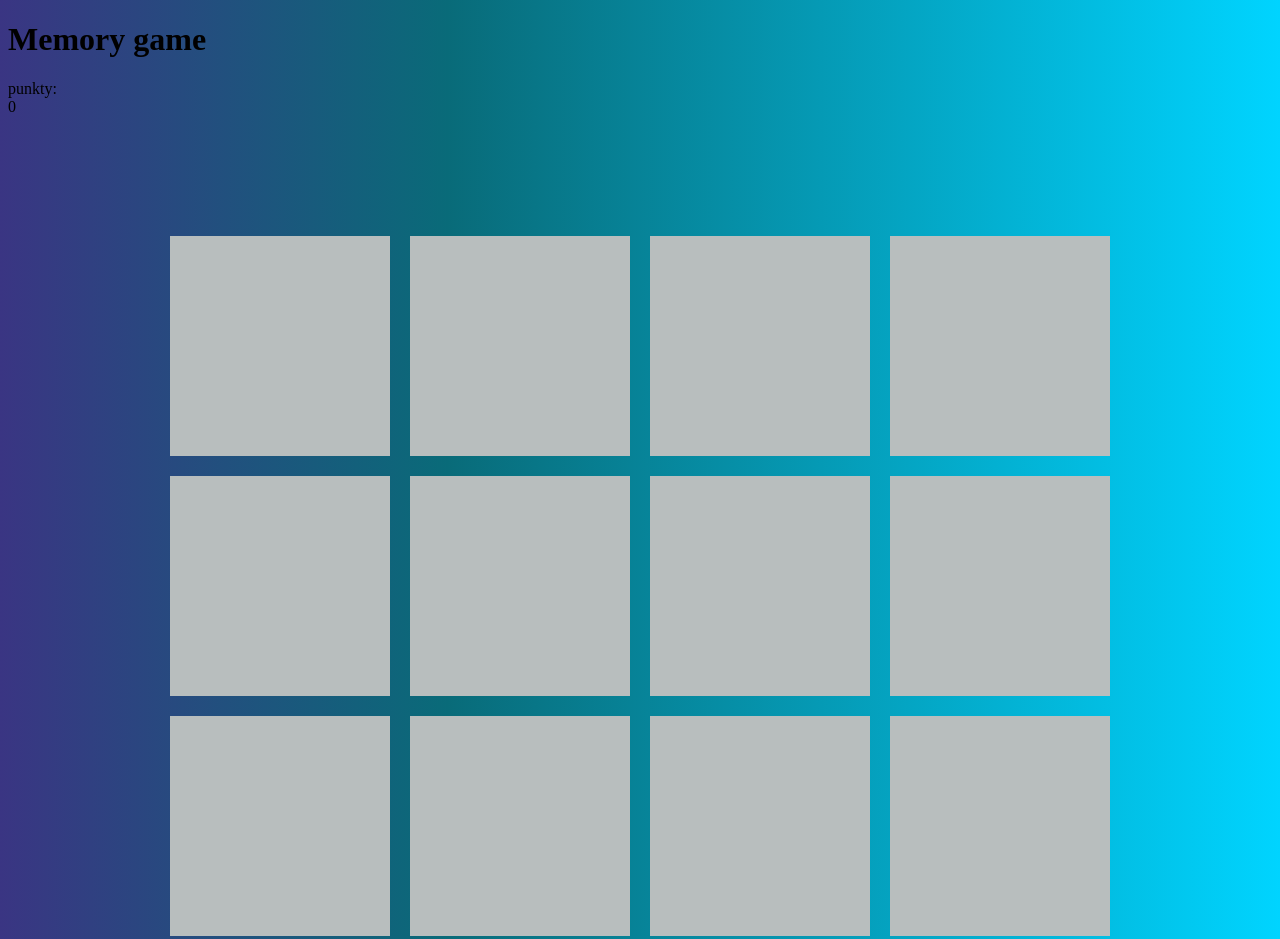
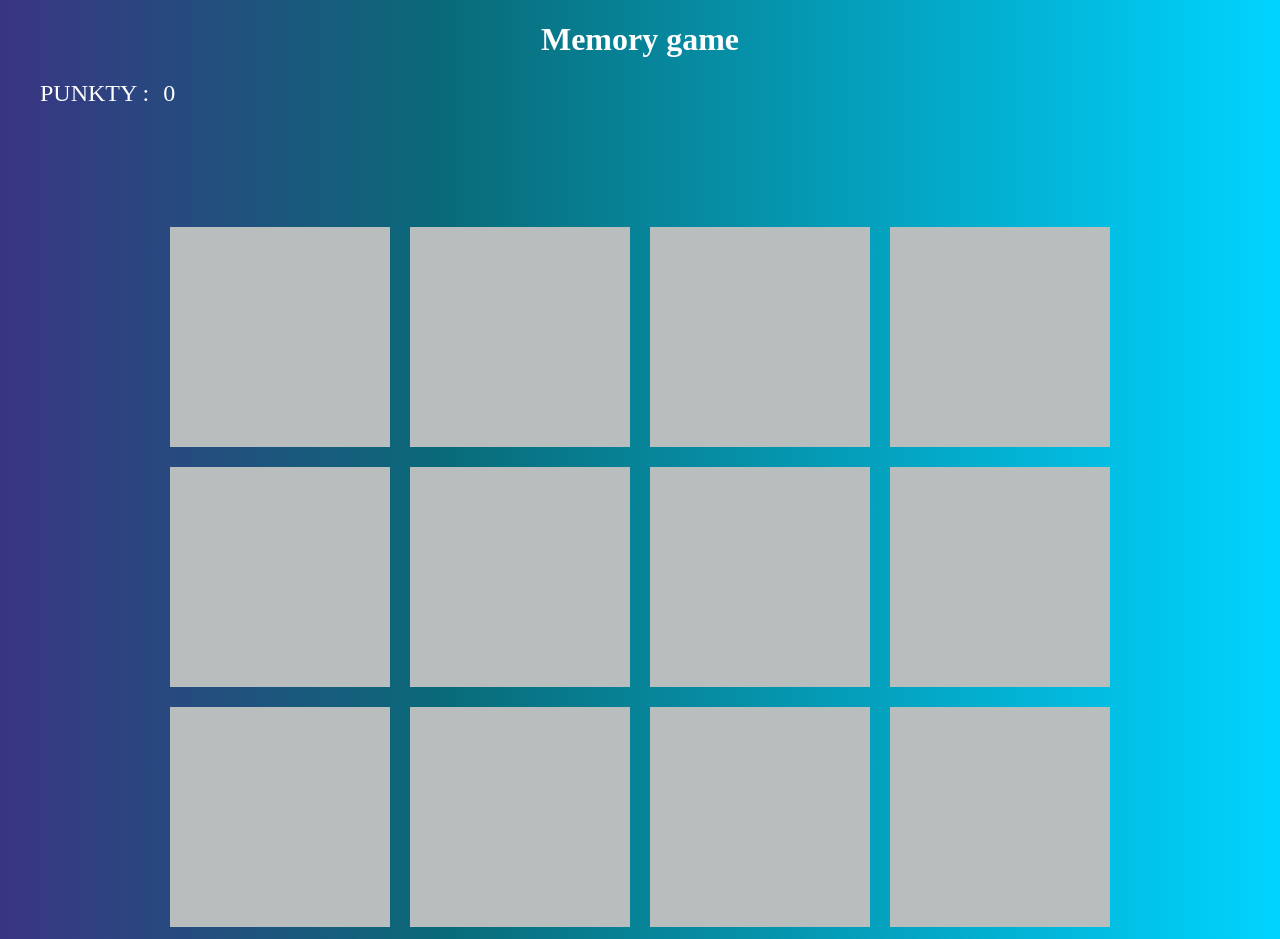
Before and after one commit to weblukas/memory-game, a plain HTML site: page index.html in a window 1280 px wide. Shown: the top 939 px of the page. Drawn offline with Linux system fonts and the light colour scheme.

Commit message:
styles and score js updated

```diff
--- a/app.js
+++ b/app.js
@@ -1,6 +1,6 @@
 
 const allCards = Array.from(document.querySelectorAll(".card"));
-const score = document.querySelector(".score");
+const score = document.querySelector(".score-number");
 
 console.log(score);
 let firstClick = false;
@@ -35,6 +35,7 @@ function matchCards() {
    score.innerHTML ++
   } else {
     secondClick = true;
+    score.innerHTML --
     setTimeout(function () {
       firstCard.classList.add("hidden");
       secondCard.classList.add("hidden");
--- a/index.html
+++ b/index.html
@@ -11,10 +11,11 @@
 <body>
     <div class="container-center">
         <header class="header">
-            <h1>Memory game</h1>
-            <span>punkty:</span>
-            <div class="score">0</div>
-
+            <h1 class="title">Memory game</h1>
+            <div class="score-container">
+                <span class="score">punkty :</span>
+                <span class="score-number">0</span>
+            </div>
         </header>
         <div class="board">
             <div class="tile"><img src="./img/cow-2.png" alt="" class="card hidden " data-pic="cow"></div>
--- a/style.css
+++ b/style.css
@@ -1,6 +1,7 @@
 body {
     background: rgb(58,53,131);
     background: linear-gradient(90deg, rgba(58,53,131,1) 0%, rgba(9,107,121,1) 35%, rgba(0,212,255,1) 100%);
+    color: #fff;
 }
 
 * {
@@ -15,6 +16,22 @@
     width: 980px;
 }
 
+.title{
+    text-align: center;
+}
+.score-container{
+    margin-left: 2em;
+}
+
+.score{
+    font-size: 1.5em;
+    text-transform: uppercase;
+}
+
+.score-number{
+    font-size: 1.5em;
+    padding:10px;
+}
 .card {
     padding: 20px;
     display: block;
```
